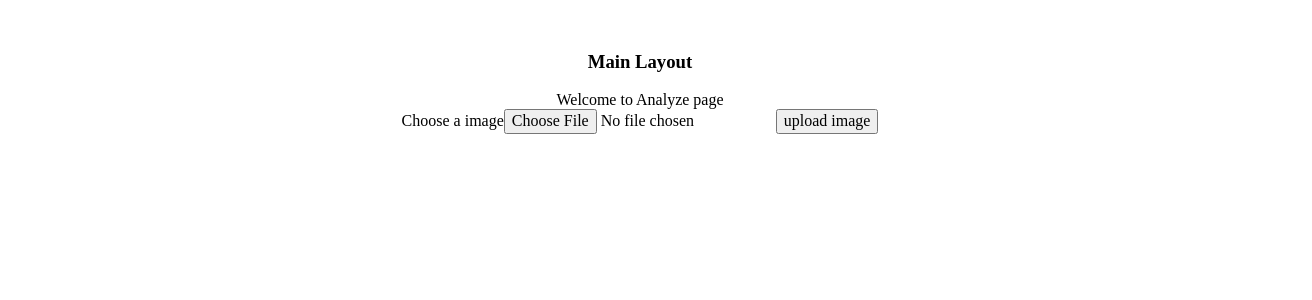
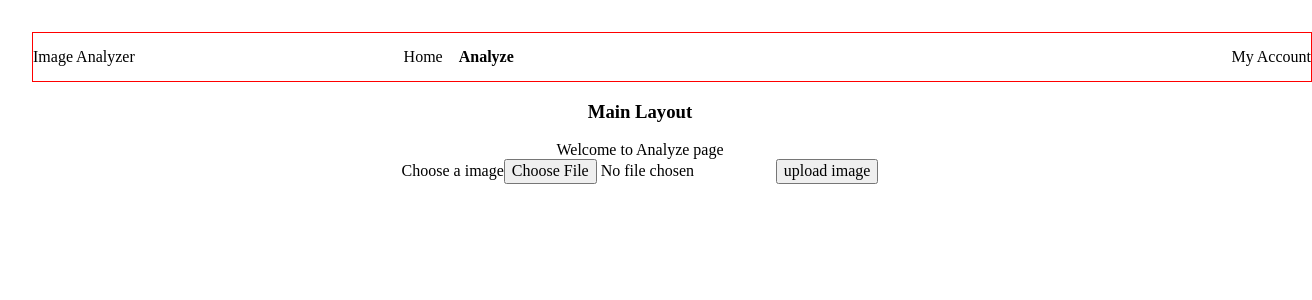
Before and after one commit to ZurielRedux/ImageAnalyzer, a React (Vite) app in the folder Frontend/: page /analyze in a window 1280 px wide. Shown: the top 300 px of the page, 1312 px wide, since content can reach past the window. Built offline with nearby package versions, Linux system fonts and the light colour scheme.

Commit message:
feat: added navbar component/styles to main layout, labels

```diff
--- a/Frontend/src/App.tsx
+++ b/Frontend/src/App.tsx
@@ -1,11 +1,12 @@
 import React from "react";
+import Router from "./routes/routes";
+
 import "./App.css";
-// import { useRoutes } from "react-router-dom";
 
 function App() {
   return (
     <>
-      <h3>Main App page</h3>
+      <Router />
     </>
   );
 }
--- a/Frontend/src/components/Layout/MainLayout.tsx
+++ b/Frontend/src/components/Layout/MainLayout.tsx
@@ -1,13 +1,12 @@
-import React, { ReactNode } from "react";
+import React from "react";
+import Navbar from "../Navbar";
+import { MainLayoutProps } from "@/ts/interfaces/layout";
 import { Outlet } from "react-router-dom";
-
-interface MainLayoutProps {
-  children?: ReactNode;
-}
 
 const MainLayout = ({ children }: MainLayoutProps): JSX.Element => {
   return (
     <div>
+      <Navbar />
       <h3>Main Layout</h3>
       {children || <Outlet />}
     </div>
--- /dev/null
+++ b/Frontend/src/components/Navbar.tsx
@@ -0,0 +1,35 @@
+import React from "react";
+import { NavLink } from "react-router-dom";
+import { navbarLinks } from "@/constants/labels";
+
+import styles from "@/styles/navbar.module.scss";
+
+const Navbar = () => {
+  const navbarList = navbarLinks.map((link) => {
+    return (
+      <li className={styles["li-item"]} key={link.url}>
+        <NavLink
+          to={link.url}
+          style={({ isActive }) => ({
+            fontWeight: isActive ? "bold" : "normal",
+          })}
+          className={styles["li-item"]}
+        >
+          {link.title}
+        </NavLink>
+      </li>
+    );
+  });
+
+  return (
+    <div className={styles["navbar-container"]}>
+      <div>Image Analyzer</div>
+      <nav className={styles["navbar-links"]}>
+        <ul>{navbarList}</ul>
+      </nav>
+      <div>My Account</div>
+    </div>
+  );
+};
+
+export default Navbar;
--- /dev/null
+++ b/Frontend/src/constants/labels.ts
@@ -0,0 +1,15 @@
+// type INavbarLinks = {
+//   url: string;
+//   title: string;
+// }[];
+
+export const navbarLinks = [
+  {
+    url: "/dashboard",
+    title: "Home",
+  },
+  {
+    url: "/analyze",
+    title: "Analyze",
+  },
+];
--- a/Frontend/src/main.tsx
+++ b/Frontend/src/main.tsx
@@ -1,14 +1,14 @@
 import React from "react";
 import ReactDOM from "react-dom/client";
-import Router from "./routes/routes";
 import { BrowserRouter } from "react-router-dom";
+import App from "./App";
 
 import "./index.css";
 
 ReactDOM.createRoot(document.getElementById("root")!).render(
   <React.StrictMode>
     <BrowserRouter>
-      <Router />
+      <App />
     </BrowserRouter>
   </React.StrictMode>
 );
--- /dev/null
+++ b/Frontend/src/pages/Dashboard.tsx
@@ -0,0 +1,7 @@
+import React from "react";
+
+const Dashboard = () => {
+  return <div></div>;
+};
+
+export default Dashboard;
--- a/Frontend/src/routes/routes.tsx
+++ b/Frontend/src/routes/routes.tsx
@@ -3,8 +3,8 @@ import { RouteObject, useRoutes } from "react-router-dom";
 import Signin from "@/pages/Signin";
 import AuthLayout from "@/components/Layout/AuthLayout";
 import MainLayout from "@/components/Layout/MainLayout";
-import App from "@/App";
 import Analyze from "@/pages/Analyze";
+import Dashboard from "@/pages/Dashboard";
 
 const Router = () => {
   const routes: RouteObject[] = [
@@ -12,7 +12,7 @@ const Router = () => {
       element: <AuthLayout />,
       children: [
         {
-          path: "/sigin",
+          path: "sigin",
           element: <Signin />,
         },
       ],
@@ -20,7 +20,7 @@ const Router = () => {
     {
       element: <MainLayout />,
       children: [
-        { path: "dashboard", element: <App /> },
+        { path: "dashboard", element: <Dashboard /> },
         { path: "analyze", element: <Analyze /> },
       ],
     },
--- /dev/null
+++ b/Frontend/src/styles/navbar.module.scss
@@ -0,0 +1,32 @@
+.navbar-container {
+  width: 100vw;
+  height: 50px;
+  display: flex;
+  border: 1px solid red;
+  justify-content: space-between;
+  align-items: center;
+  box-sizing: border-box;
+
+  .navbar-links {
+    width: 50%;
+
+    ul {
+      list-style-type: none;
+      display: flex;
+      justify-content: flex-start;
+      gap: 1em;
+
+      a {
+        color: inherit;
+      }
+
+      .li-item {
+        text-decoration: none;
+
+        :hover {
+          color: green;
+        }
+      }
+    }
+  }
+}
--- /dev/null
+++ b/Frontend/src/ts/interfaces/layout.ts
@@ -0,0 +1,5 @@
+import { ReactNode } from "react";
+
+export interface MainLayoutProps {
+  children?: ReactNode;
+}
```
Also changed, not shown: Frontend/src/routes/protectedRoutes.tsx (+12 -0 lines).
